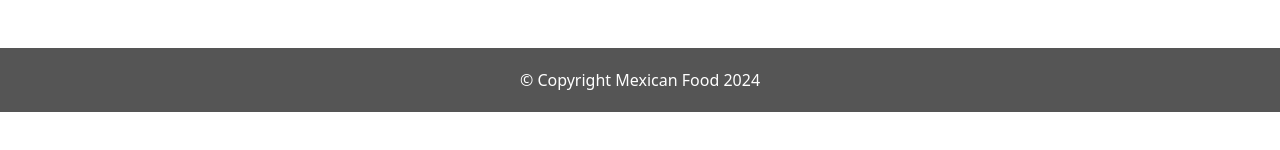
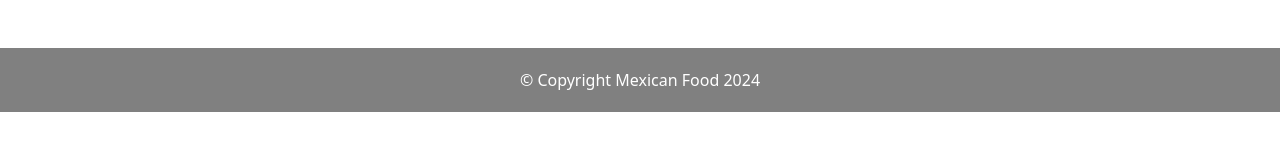
Before and after one commit to moonspark78/S7-J1-2-3_react1, a React (Vite) app: page / in a window 1280 px wide. Shown: the part 468-618 px from the top of the page. Built offline with nearby package versions, Linux system fonts and the light colour scheme.

Commit message:
:art: fix5

```diff
--- a/src/components/Footer/footer.scss
+++ b/src/components/Footer/footer.scss
@@ -1,5 +1,5 @@
 footer {
-  background-color: #555;
+  background-color: grey;
   color: white;
   display: flex;
   align-items: center;
```
